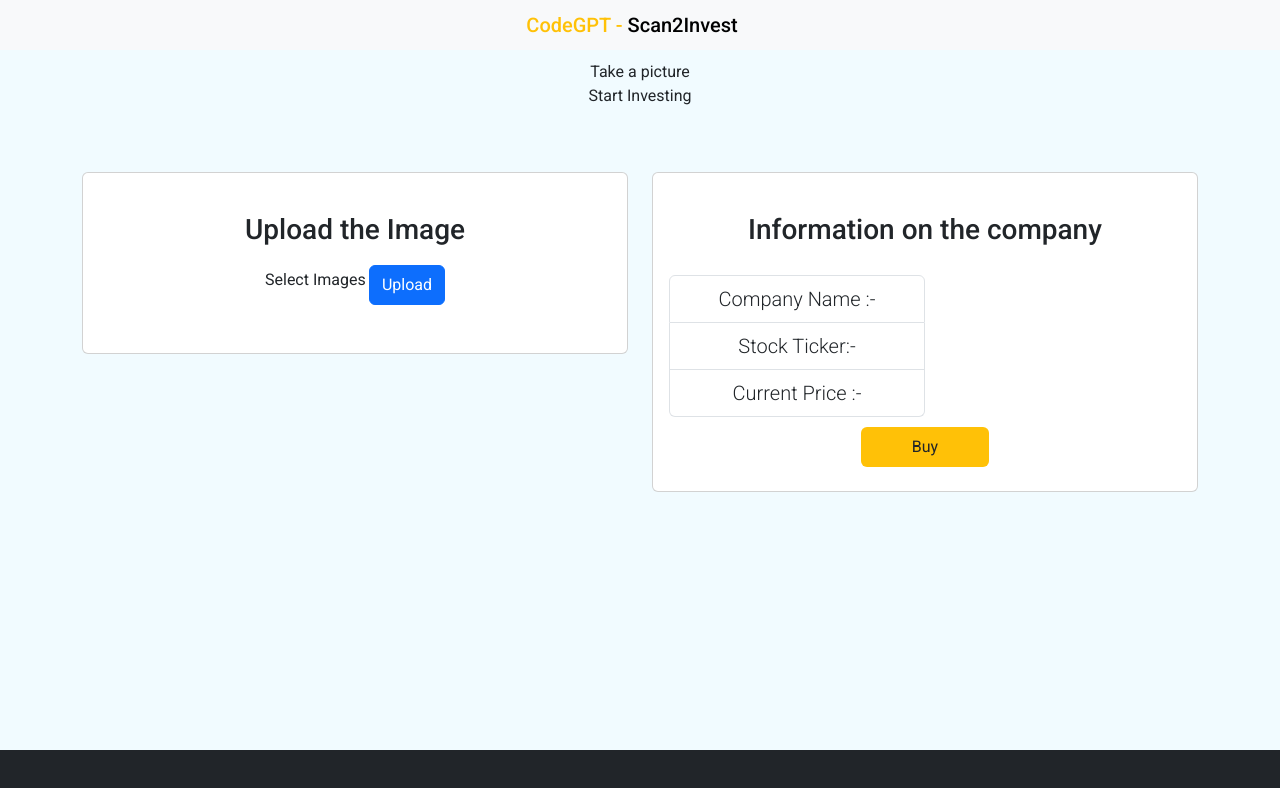
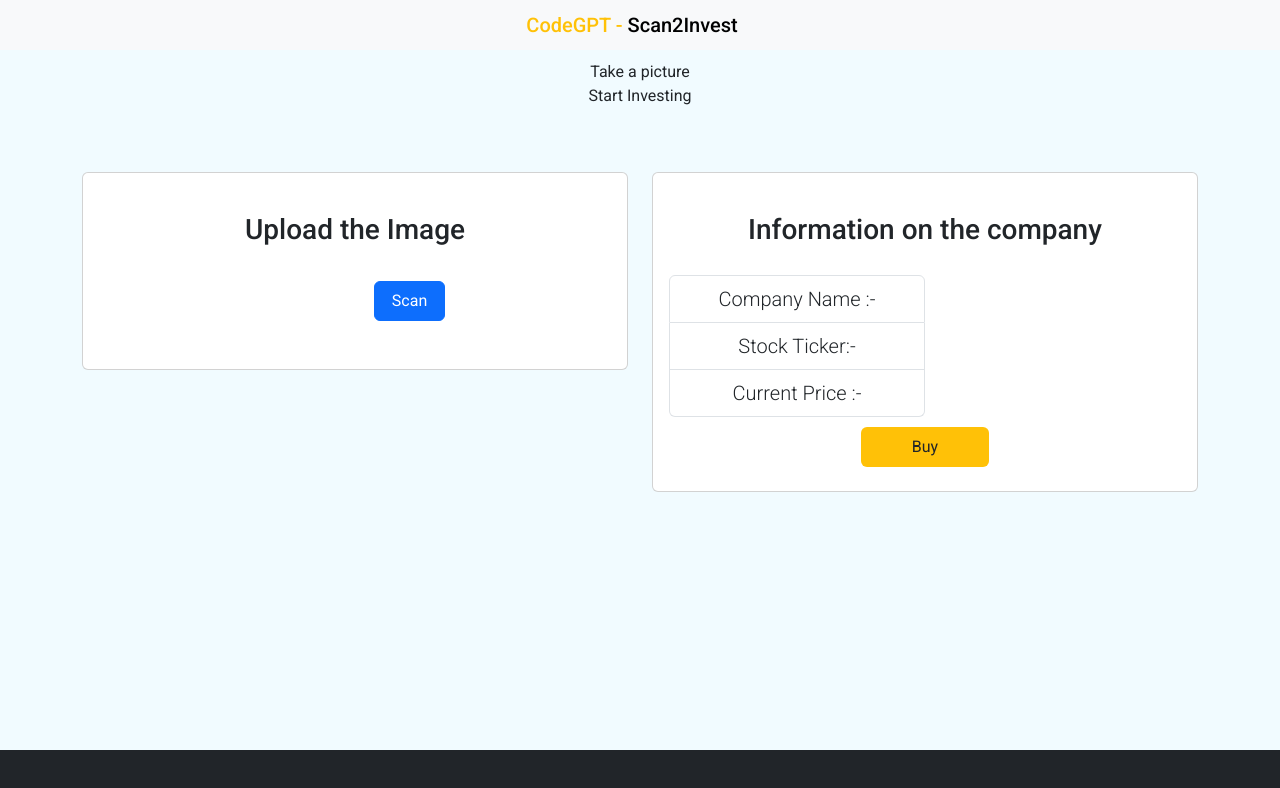
Before and after one commit to ybanda/codegptui, an Angular app in the folder ui/: page / in a window 1280 px wide. Shown: the top 788 px of the page. Built offline with nearby package versions, Linux system fonts and the light colour scheme.

Commit message:
minor changes to the UI again

```diff
--- a/ui/src/app/image-upload/image-upload.component.html
+++ b/ui/src/app/image-upload/image-upload.component.html
@@ -21,9 +21,9 @@
                         </div>
                         <mat-form-field>
                           <div>
-                            <mat-toolbar>
-                              <input matInput [value]="selectedFileNames.length ? selectedFileNames : 'Select Images'" />
-                              <button type="button" class="btn btn-primary" (click)="uploadFiles()">Upload</button>
+                            <mat-toolbar class="file-upload-button">
+                              <input matInput/>
+                              <button type="button" class="btn btn-primary" (click)="uploadFiles()">Scan</button>
 
                             </mat-toolbar>
 
--- a/ui/src/app/image-upload/image-upload.component.scss
+++ b/ui/src/app/image-upload/image-upload.component.scss
@@ -1,16 +1,3 @@
-.progress-bar {
-  padding: 0;
-}
-
-.progress {
-  width: 50px;
-}
-
-.mat-input-element {
-  font-size: medium;
-  font-weight: 200;
-}
-
 #fileInput {
   position: absolute;
   cursor: pointer;
@@ -35,26 +22,9 @@
   width: 100%;
 }
 
-.message {
-  background-color: #ddd;
-  padding: 15px;
-  color: #333;
-  border: #aaa solid 1px;
-  border-radius: 4px;
-  margin: 15px 0;
-}
-
 .preview {
   max-width: 25rem;
   vertical-align: middle;
-}
-
-.list-card {
-  margin-top: 20px;
-}
-
-.list-item {
-  margin-bottom: 20px;
 }
 
 p {
@@ -64,3 +34,7 @@ p {
 button {
   margin-top: 10px;
 }
+
+.file-upload-button {
+  padding-top: 1rem;
+}
```
